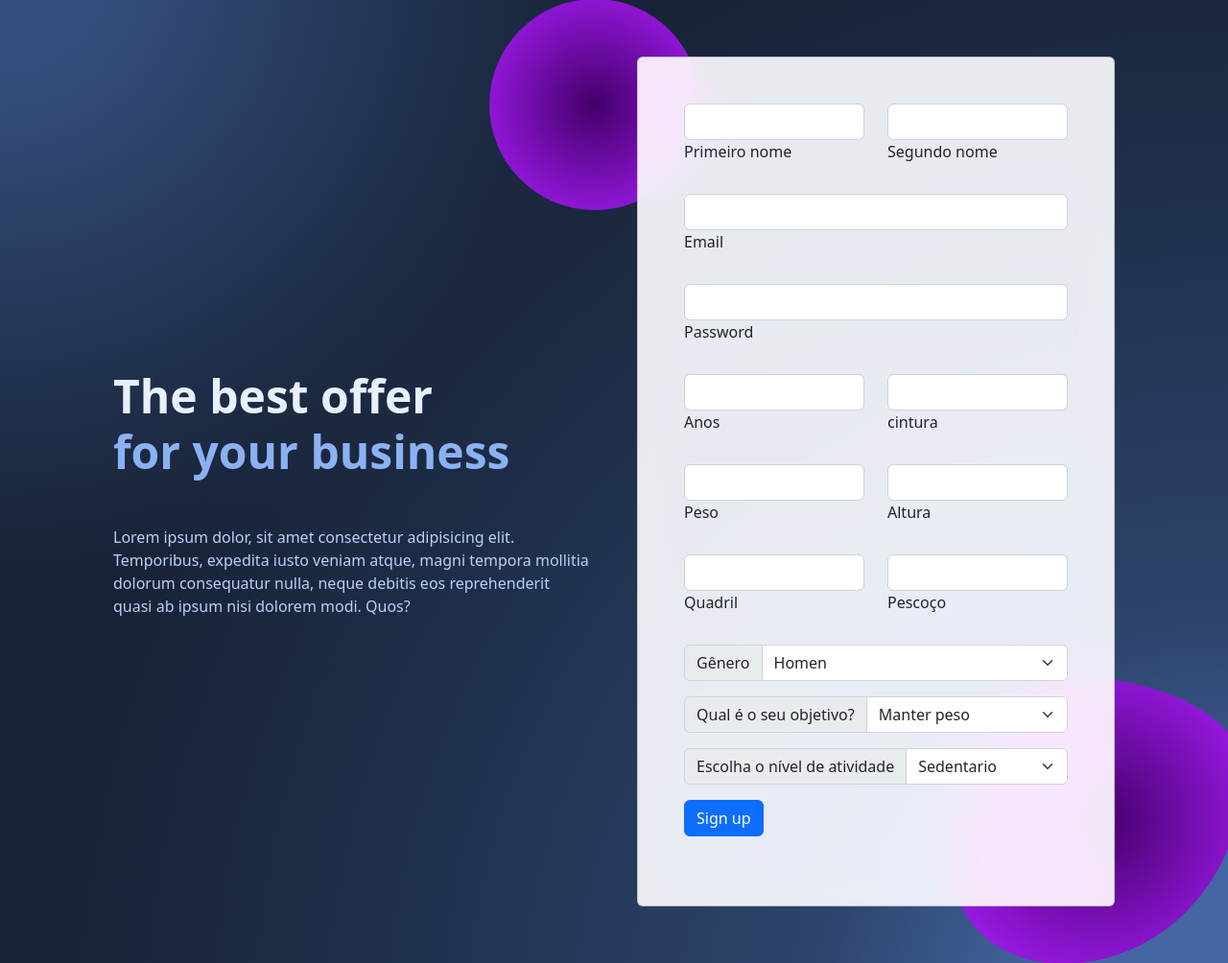
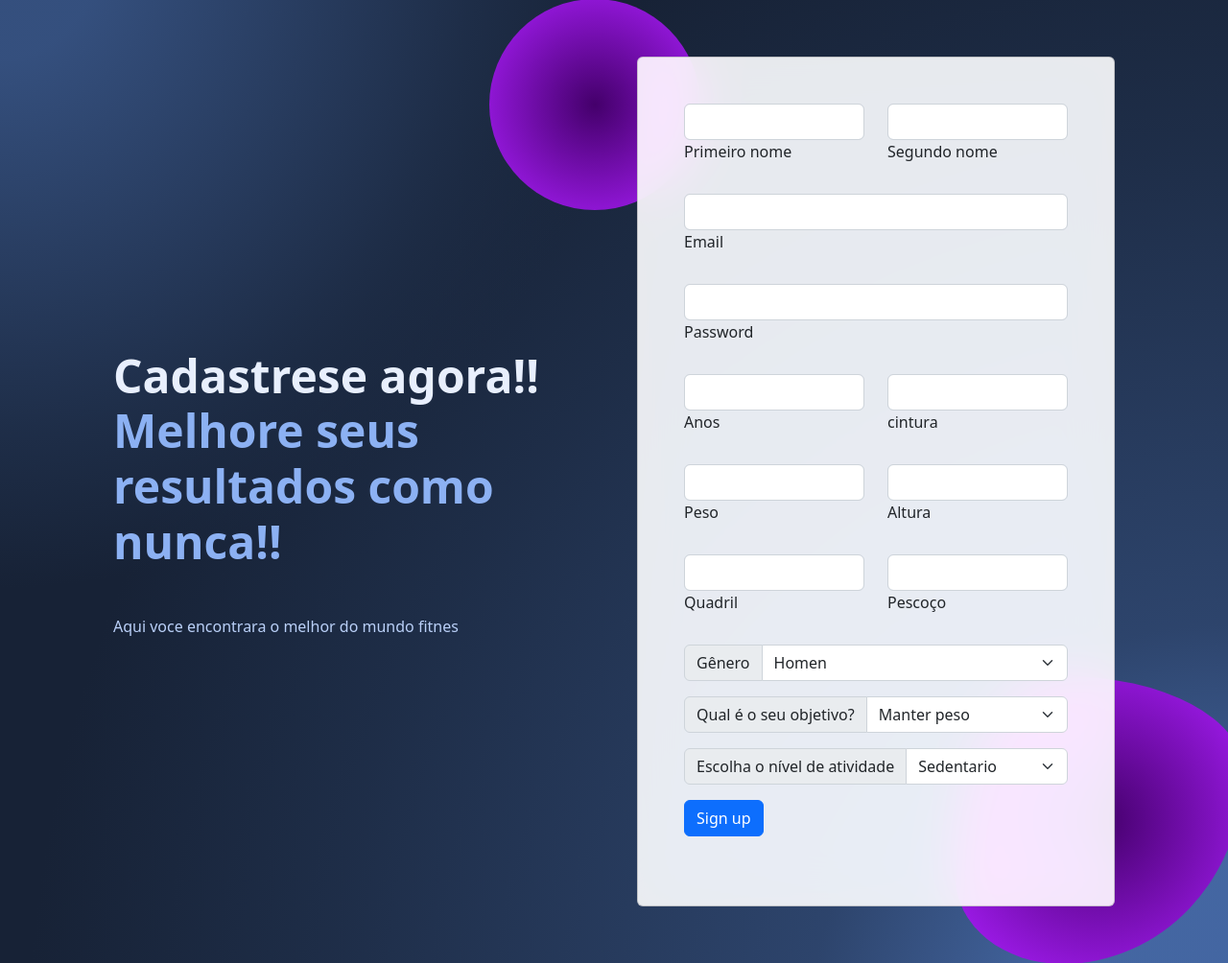
Before and after one commit to ghfghfghfghfghfg/envio-1, a Django app: page /signup/ in a window 1280 px wide. Shown: the part 93-1097 px from the top of the page at 96% size. Run offline with Django 4.2, Linux system fonts and the light colour scheme; some libraries are stand-ins or nearby versions.

Commit message:
commit 2 (modificando urls)

```diff
--- a/fit/templates/index.html
+++ b/fit/templates/index.html
@@ -63,7 +63,7 @@
 <div class="container">
     <div class="row">
         <div class="col-6">
-            <img src="{% static  'img/novo-personagem-masculino-do-usuario-com-laptop-nas-maos-cadastre-se-no-site-ou-registre-se-na-comunidade-da-internet-e-abra-o-registro-online-crie-uma-conta-via-dispositivo-digital-ilustracao-em-vetor-desenho-animado_87771-11472.webp' %}" class="img-thumbnail" alt="..."><br><br><br><br>
+            <img src="{% static  'img/xxxx.webp' %}" class="img-thumbnail" alt="..."><br><br><br><br>
 
         </div>
         <div class="col-6">
--- a/fit/templates/output.html
+++ b/fit/templates/output.html
@@ -15,7 +15,12 @@
   {% block user %}
   <h1><strong>Com base mas suas informaçoes esse e o  resultado:</h1></strong>
 
+
+  {{imc}}
   {% endblock user %}
+
+
+
 
 <div class="container">
     <div class="row">
--- a/fit/templates/sign-up.html
+++ b/fit/templates/sign-up.html
@@ -49,14 +49,11 @@
     <div class="row gx-lg-5 align-items-center mb-5">
       <div class="col-lg-6 mb-5 mb-lg-0" style="z-index: 10">
         <h1 class="my-5 display-5 fw-bold ls-tight" style="color: hsl(218, 81%, 95%)">
-          The best offer <br />
-          <span style="color: hsl(218, 81%, 75%)">for your business</span>
+          Cadastrese agora!! <br />
+          <span style="color: hsl(218, 81%, 75%)">Melhore seus resultados como nunca!!</span>
         </h1>
         <p class="mb-4 opacity-70" style="color: hsl(218, 81%, 85%)">
-          Lorem ipsum dolor, sit amet consectetur adipisicing elit.
-          Temporibus, expedita iusto veniam atque, magni tempora mollitia
-          dolorum consequatur nulla, neque debitis eos reprehenderit quasi
-          ab ipsum nisi dolorem modi. Quos?
+          Aqui voce encontrara o melhor do mundo fitnes
         </p>
       </div>
 
--- a/fit/templates/sobre-nos.html
+++ b/fit/templates/sobre-nos.html
@@ -2,7 +2,7 @@
 {% load static %}
 
 {% block main %}
-<h1><strong>Sobre nos:</h1></strong>
+
 
 
 <div class="container text-center">
```
Also changed, not shown: fit/templates/calculadora.html (+14 -13 lines), fit/templates/login.html (+3 -8 lines).
